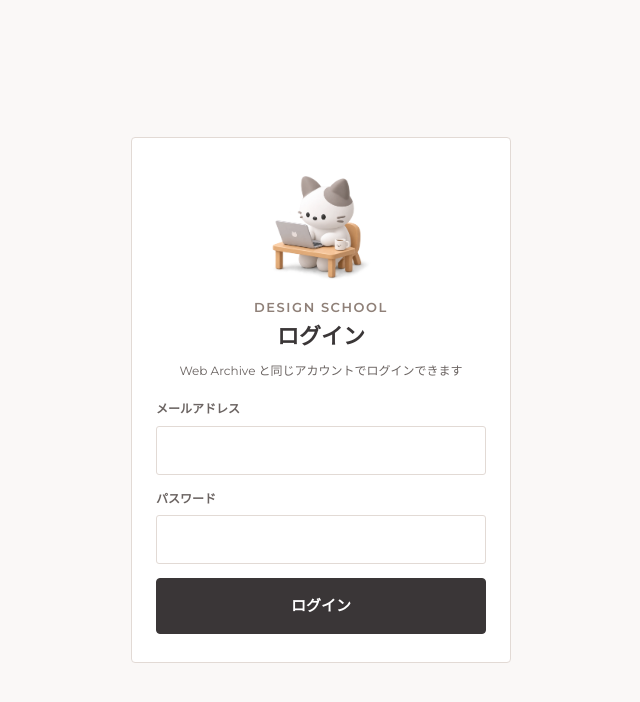
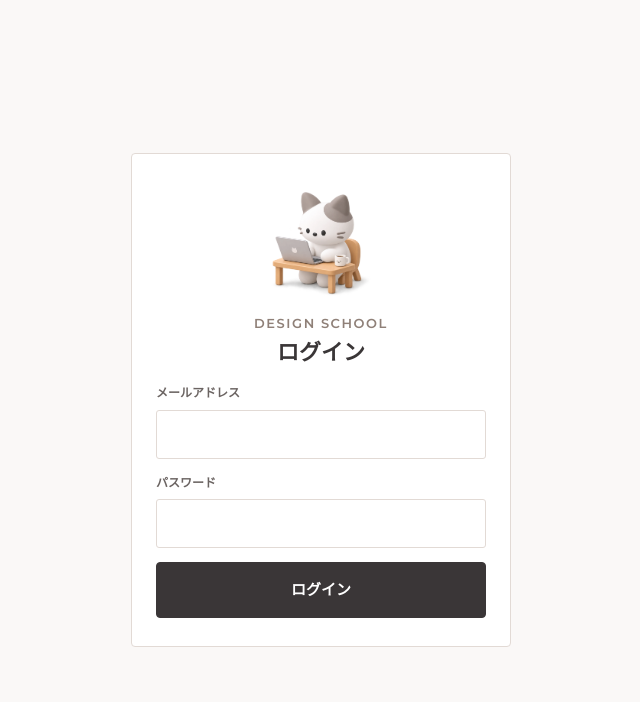
Before and after one commit to komamochi/design-study, a website built with Vite: page index.html in a window 1280 px wide. Shown: the whole page, without its empty margins (319-959 px from the left). Built offline with nearby package versions, Linux system fonts and the light colour scheme; no server answers.

Commit message:
ログイン画面の「Web Archive と同じアカウント…」の一文を消す
Co-Authored-By: Claude Opus 5.5 <noreply@anthropic.com>

```diff
--- a/index.html
+++ b/index.html
@@ -19,7 +19,6 @@
       <img src="/cat.webp" alt="" class="login-cat">
       <p class="hero-sub">DESIGN SCHOOL</p>
       <h1 class="login-title">ログイン</h1>
-      <p class="login-sub">Web Archive と同じアカウントでログインできます</p>
       <label class="login-field"><span>メールアドレス</span><input class="field" id="loginEmail" type="email" autocomplete="email" required></label>
       <label class="login-field"><span>パスワード</span><input class="field" id="loginPass" type="password" autocomplete="current-password" required></label>
       <p class="login-err" id="loginErr" hidden></p>
```
